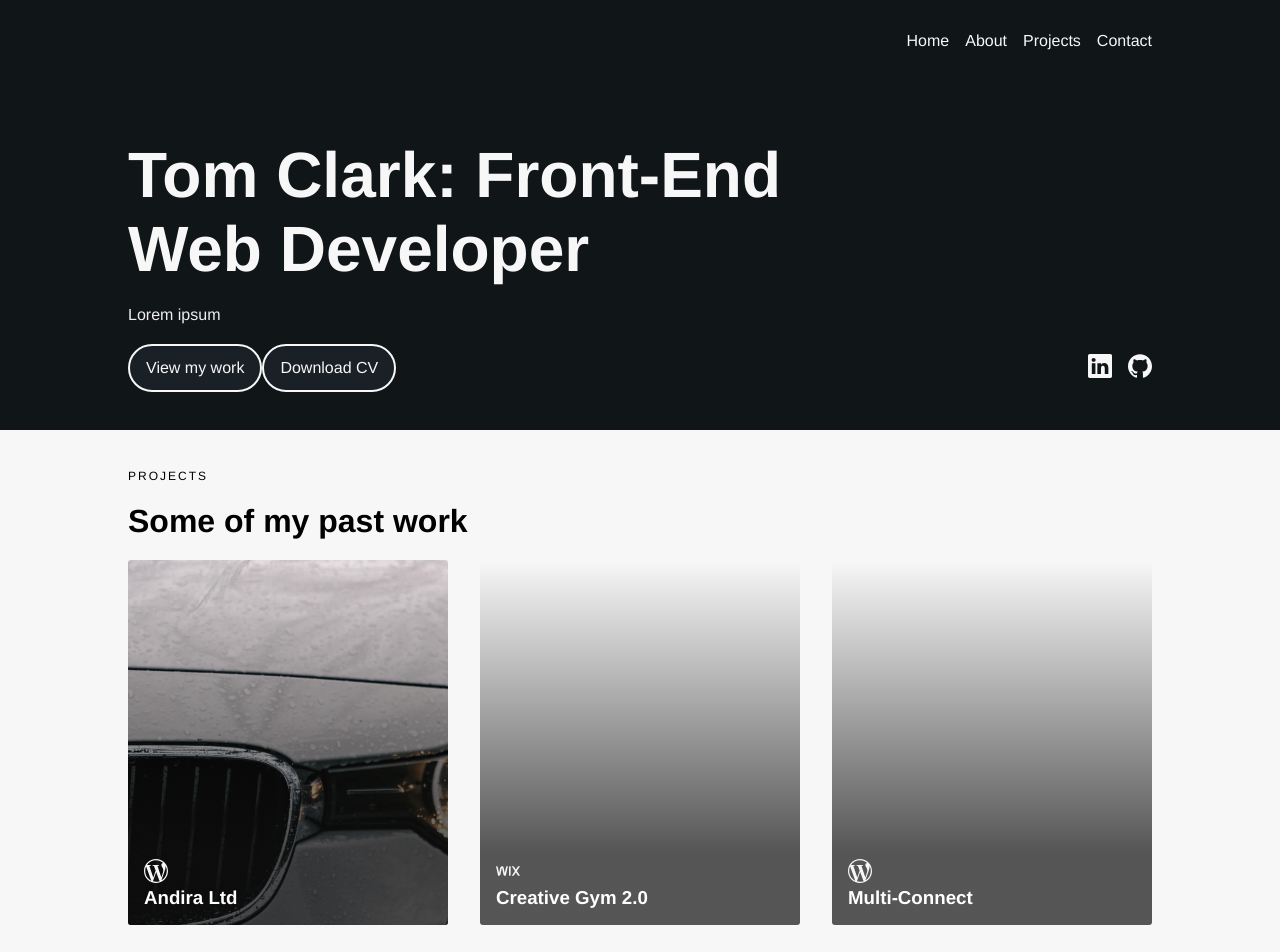
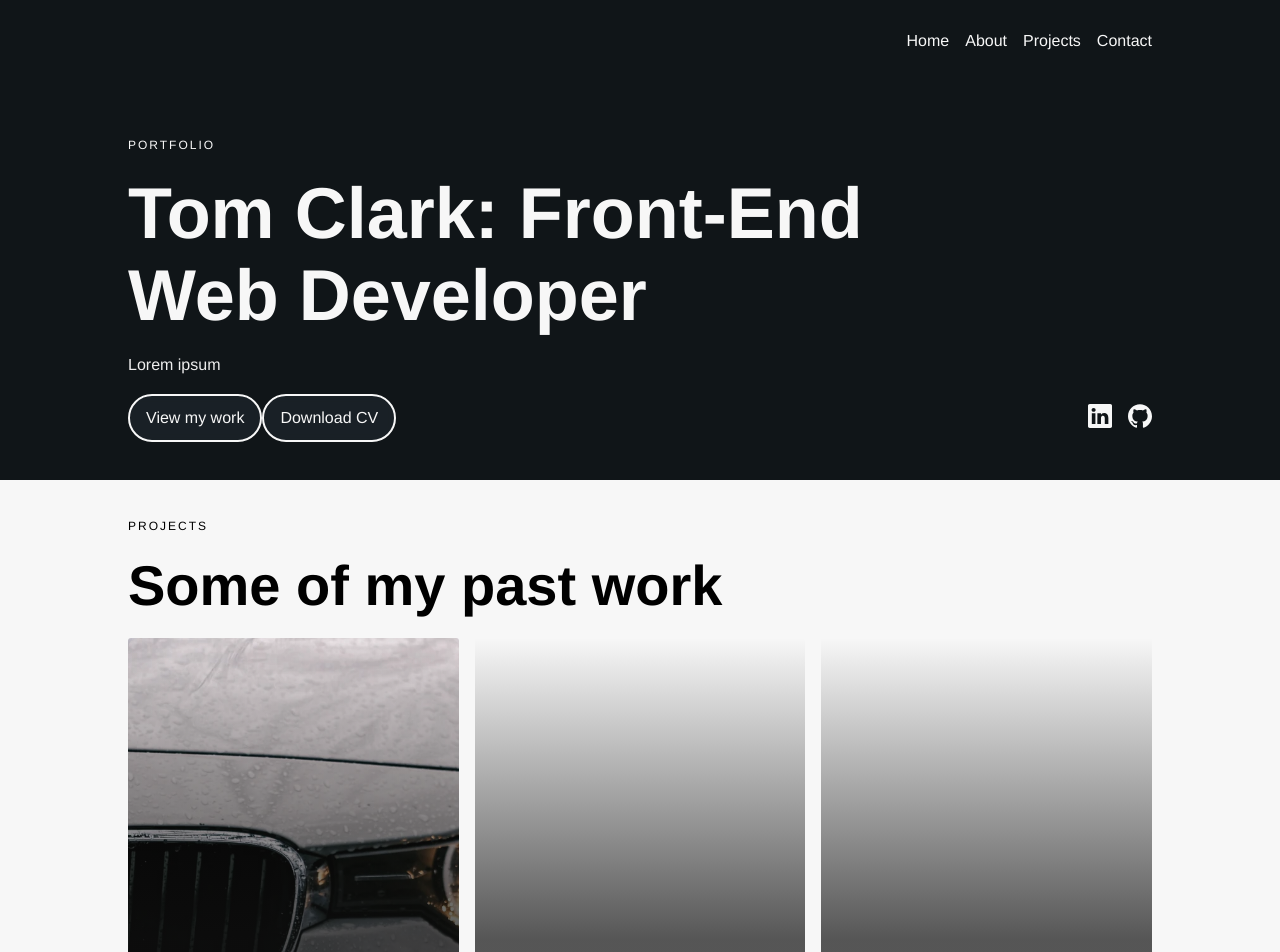
Before and after one commit to tom-hm-clark-dev/Portfolio, a React app: page / in a window 1280 px wide. Shown: the top 952 px of the page. Built offline with nearby package versions, Linux system fonts and the light colour scheme; the HTML template or start-up script is replaced by a standard one.

Commit message:
Refactored project info into components + some style changes

```diff
--- a/src/App.css
+++ b/src/App.css
@@ -32,11 +32,11 @@ nav ul li a {
 
 h1 {
     color: #f7f7f7;
-    font-size: 64px;
+    font-size: 72px;
 }
 
 h2 {
-    font-size: 32px;
+    font-size: 56px;
 }
 
 .heading-subtitle {
@@ -166,7 +166,7 @@ h2 {
 .projects-grid {
     display: grid;
     grid-template-columns: repeat(3, 1fr);
-    gap: 2em;
+    gap: 1em;
 }
 
 @media screen and (min-width: 1921px) {
--- a/src/components/ProjectCard.css
+++ b/src/components/ProjectCard.css
@@ -40,7 +40,7 @@
     transform: scale(1.1);
 }
 
-.project-card .overlay {
+.project-card .bg-overlay {
     position: absolute;
     height: 100%;
     width: 100%;
@@ -49,6 +49,30 @@
     rgba(17, 17, 17, 0.7) 20%,
     rgba(17, 17, 17, 0.0));
     z-index: 0;
+    transform: translateY(0);
+    transition: all 0.4s ease;
+}
+
+.project-card:hover .bg-overlay {
+    transform: translateY(100%);
+}
+
+.project-card .hover-overlay {
+    display: flex;
+    justify-content: center;
+    align-items: center;
+    position: absolute;
+    inset: 0;
+    z-index: 2;
+    background-color: rgb(22, 22, 174);
+    mix-blend-mode: screen;
+    transition: all 0.4s ease;
+    pointer-events: none;
+    transform: translateY(-100%);
+}
+
+.project-card:hover .hover-overlay {
+    transform: translateY(0);
 }
 
 .project-card .content {
@@ -64,7 +88,7 @@
 
 .project-card .content {
     display: grid;
-    grid-template-rows: 50px 0fr;
+    grid-template-rows: 1fr;
     overflow: hidden;
     transition: all 0.4s ease;
 }
@@ -76,7 +100,7 @@
 }
 
 .project-card:hover .content {
-    grid-template-rows: 50px 1fr;
+    grid-template-rows: 0fr;
 }
 
 .project-card .hidden span {
--- a/src/components/ProjectCard.tsx
+++ b/src/components/ProjectCard.tsx
@@ -21,15 +21,14 @@ export function ProjectCard( props: ProjectCardProps ) {
             : undefined
             }}
             to={`/project/${props.slug}`}>
-            <div className='overlay'></div>
+            <div className='bg-overlay'></div>
+            <div className='hover-overlay'>
+                <div><p>View</p></div>
+            </div>
             <div className="content">
-                <div>
+                <div className='hidden'>
                     <img className="platform-logo" src={props.platform}></img>
                     <h3>{props.title}</h3>
-                </div>
-                <div className='hidden'>
-                    <p>{props.excerpt}</p>
-                    <span>View</span>
                 </div>
             </div>
         </Link>
--- a/src/components/ProjectInfoCard.tsx
+++ b/src/components/ProjectInfoCard.tsx
@@ -2,17 +2,36 @@ import type {Project} from '../types/types'
 
 type CardProps = {
     project: Project
-    data?: string[]
+    dataType: string
 }
 
-export function ProjectInfoCard({project, data}: CardProps) {
+export function ProjectInfoCard({project, dataType}: CardProps) {
     return (
-    <div className="info-container">
-      <h3>Technologies used:</h3>
-      <div className="info-row">
-        {`${project}.${data}.map((d) =>
-        <img key={d} src={d} className="platform-logo"></img>)`}
-      </div>
-    </div>
+      PopulateCard({project, dataType})
     )
 }
+
+export function PopulateCard({project, dataType}: CardProps) {
+  if (dataType === 'tech')
+      return(
+        <div className="info-container">
+          <h3>Technologies used:</h3>
+            <div className="info-row">
+              {project[dataType]?.map((item) => (
+                <img key={item} src={item} className="platform-logo"></img>
+              ))}
+            </div>
+        </div>
+      )
+
+      if (dataType === 'roles')
+        return (
+      <div className='info-container'>
+        <h3>My roles:</h3>
+        <div className='info-row'>
+          {project[dataType]?.map((item) => (
+            <span key={item} className='tag'>{item}</span>
+          ))}
+        </div>
+      </div>)
+  }
--- a/src/data/projects.tsx
+++ b/src/data/projects.tsx
@@ -26,11 +26,16 @@ const projects: Project[] = [
             figmaLogo,
             wordpressLogo
         ],
-        content:
+        content: [
             {
                 type:"heading",
                 text:"This is a heading"
+            },
+            {
+                type:"body",
+                text:"This is a p tag"
             }
+        ]
 
     },
     {
@@ -69,13 +74,6 @@ const projects: Project[] = [
         url:"https://greenworldspaproducts.co.uk/"
     },
     {
-        slug:"westby-group-ltd",
-        platform:wordpressLogo,
-        title:"Westby Group Ltd",
-        excerpt:"This is a brief description",
-        url:"https://westbygroup.madmdev.co.uk/"
-    },
-    {
         slug:"mind-balance-center",
         platform:wordpressLogo,
         title:"Mind Balance Center",
--- a/src/pages/Home.tsx
+++ b/src/pages/Home.tsx
@@ -19,6 +19,7 @@ export function Home() {
       bg="dark">
         <Row>
           <Col>
+          <span className='heading-subtitle'>Portfolio</span>
             <h1>Tom Clark: Front-End Web Developer</h1>
             <p>Lorem ipsum</p>
           </Col>
--- a/src/pages/ProjectDetailsPage.tsx
+++ b/src/pages/ProjectDetailsPage.tsx
@@ -35,7 +35,11 @@ export function ProjectDetailsPage() {
             <div className="project-info-grid">
               <ProjectInfoCard
               project={project}
-              data={project.tech}></ProjectInfoCard>
+              dataType="tech">
+              </ProjectInfoCard>
+              <ProjectInfoCard
+              project={project}
+              dataType="roles"/>
             </div>
           </Col>
         </Row>
@@ -43,7 +47,12 @@ export function ProjectDetailsPage() {
       <Section>
         <Row>
           <Col>
-          <p></p>
+          {project.content?.map((block, index) => (
+            <div key={index}>
+              {block.type === "heading" && <h2>{block.text}</h2>}
+              {block.type === "body" && <p>{block.text}</p>}
+            </div>
+          ))}
           </Col>
         </Row>
       </Section>
@@ -51,30 +60,4 @@ export function ProjectDetailsPage() {
   )
 }
 
-export function GetRoles(project:typeof projects[number]) {
-  return (
-    <div className="info-container">
-      <h3>Roles:</h3>
-      <div className="info-row">
-        {project.roles?.map((role) => (
-          <span className="tag" key={role}>{role}</span>
-        ))}
-        <span></span>
-      </div>
-    </div>
-  )
-}
-
-function GetTechnologies(project: typeof projects[number]) {
-  return (
-    <div className="info-container">
-      <h3>Technologies used:</h3>
-      <div className="info-row">
-        {project.tech?.map((tech) =>
-        <img key={tech} src={tech} className="platform-logo"></img>)}
-      </div>
-    </div>
-  )
-}
-
 export default ProjectDetailsPage
--- a/src/types/types.ts
+++ b/src/types/types.ts
@@ -9,8 +9,9 @@ export interface Project {
     images?: string[];
     roles?: string[];
     tech?: string[];
-    content?:  {
+    content?: {
         type: string;
         text: string;
-    }
+    }[]
+
 }
```
